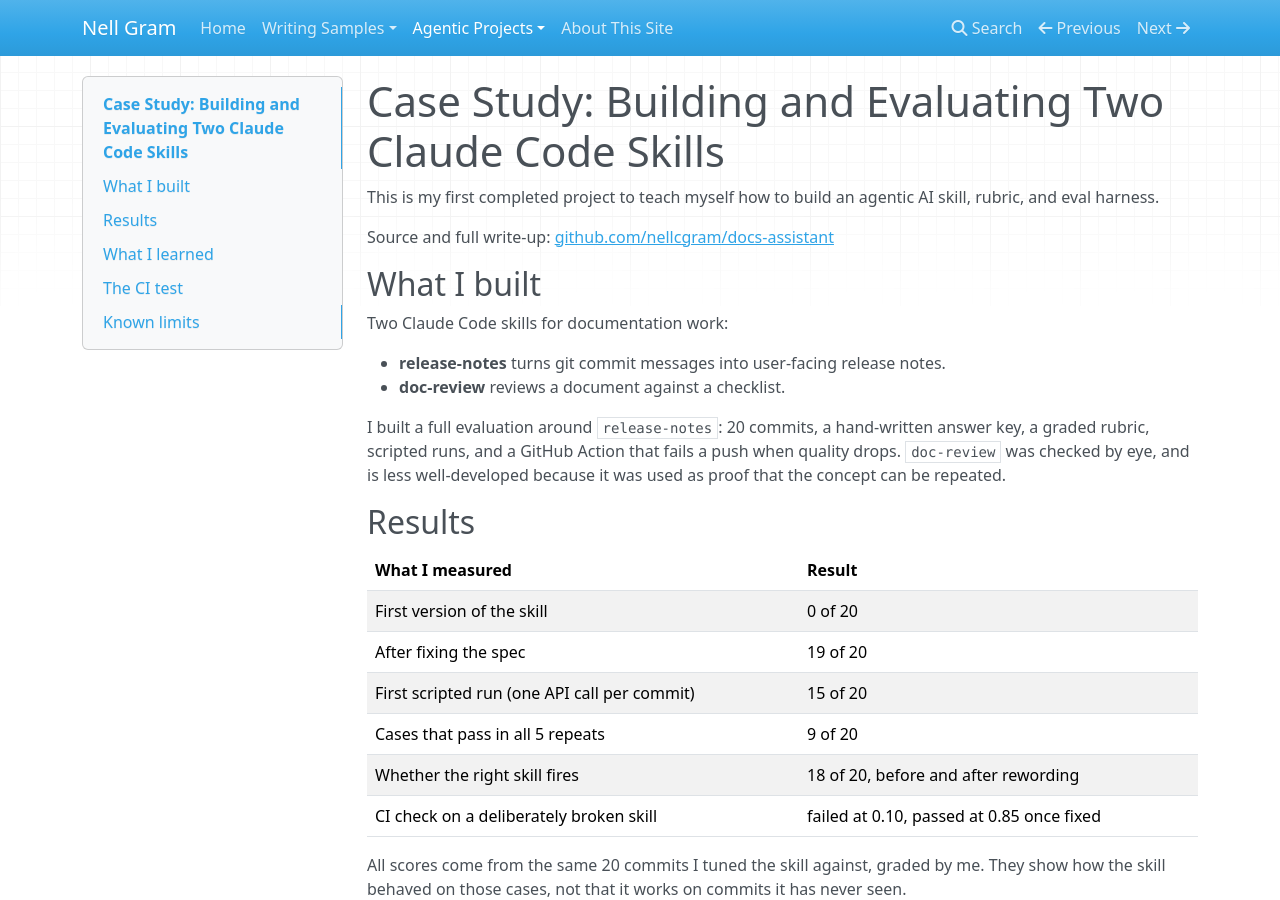
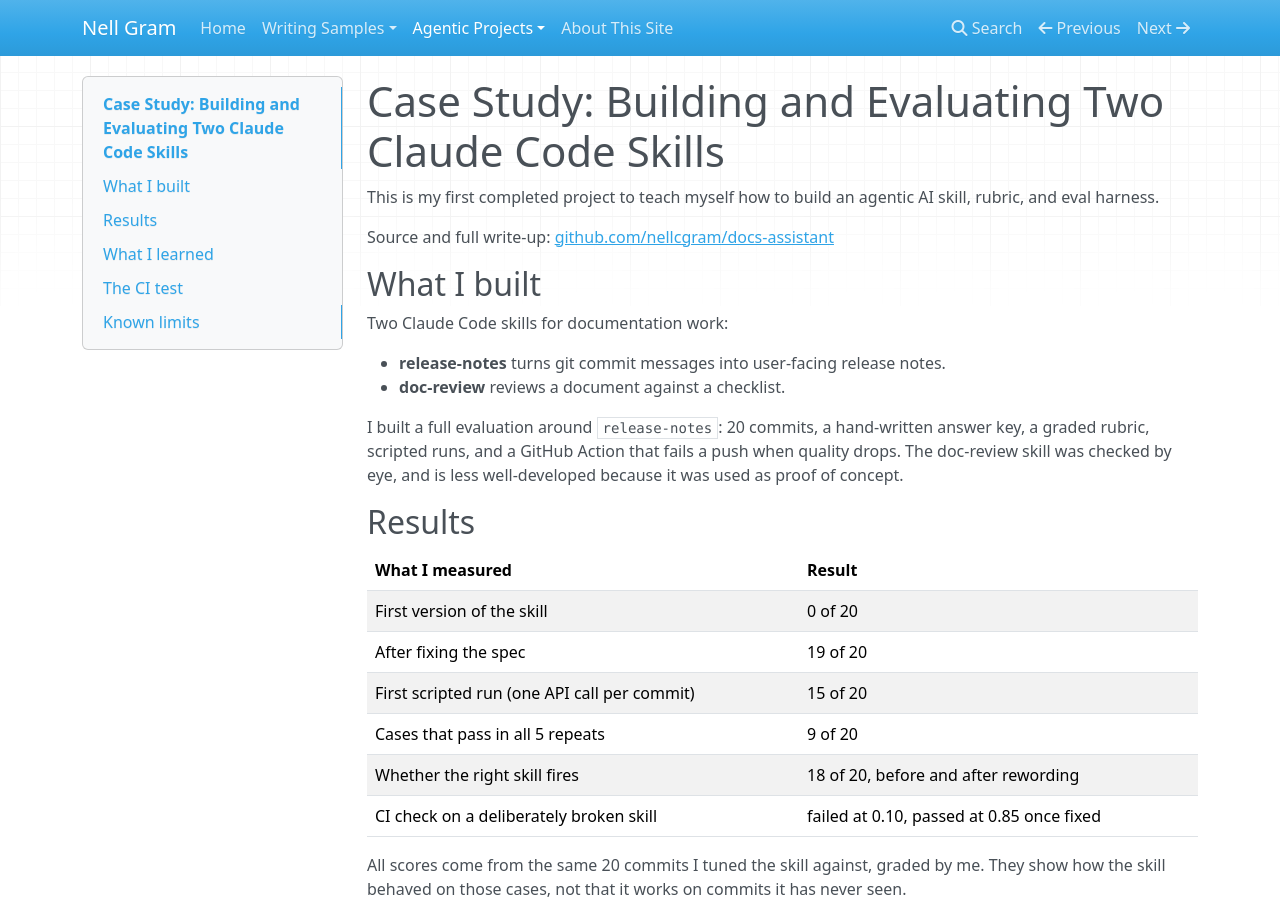
Before and after one commit to nellcgram/nellcgram.github.io, an MkDocs documentation site: the page built from docs/agentic-projects/docs-assistant.md, in a window 1280 px wide and 900 px high. Built offline with MkDocs 1.6.1, drawn with Linux system fonts in a browser that asks for light colours; nearby versions of some CDN libraries; some of the changed text lies outside the part shown.

Commit message:
Update docs-assistant.md

```diff
--- a/docs/agentic-projects/docs-assistant.md
+++ b/docs/agentic-projects/docs-assistant.md
@@ -11,7 +11,7 @@ Two Claude Code skills for documentation work:
 - **release-notes** turns git commit messages into user-facing release notes.
 - **doc-review** reviews a document against a checklist.
 
-I built a full evaluation around `release-notes`: 20 commits, a hand-written answer key, a graded rubric, scripted runs, and a GitHub Action that fails a push when quality drops. `doc-review` was checked by eye, and is less well-developed because it was used as proof that the concept can be repeated.
+I built a full evaluation around `release-notes`: 20 commits, a hand-written answer key, a graded rubric, scripted runs, and a GitHub Action that fails a push when quality drops. The doc-review skill was checked by eye, and is less well-developed because it was used as proof of concept.
 
 ## Results
 
```
Also changed, not shown: other parts of docs/agentic-projects/docs-assistant.md (+1 -1 lines).
